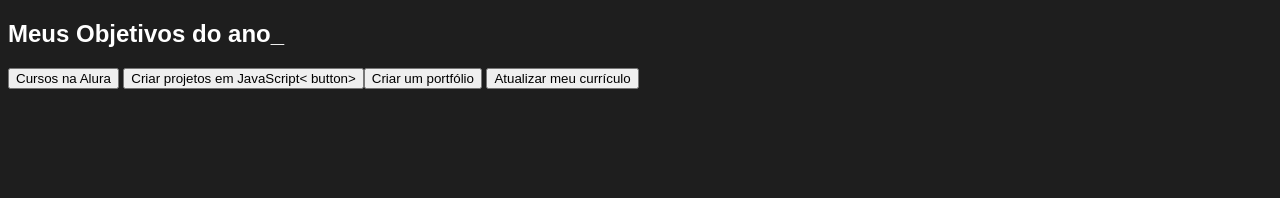
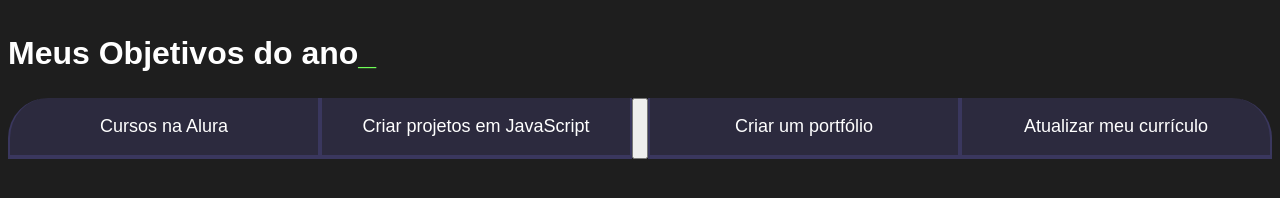
Before and after one commit to Kauany12389/JavaScript, a plain HTML site: page index.html in a window 1280 px wide. Drawn offline with Linux system fonts and the light colour scheme; a web font is replaced by a local one.

Commit message:
Add files via upload

```diff
--- a/Style.css
+++ b/Style.css
@@ -7,7 +7,46 @@
     --botao-inativo: rgba(58, 55, 94, 0.5);
      --texto-fundo: rgba(58, 55, 94, 0.3);
     }
-    body {
-        background-color: var(--cor-de-fundo);
-        color: var(--branco); font-family: 'Chakra Petch', sans-serif;
+body {
+    background-color: var(--cor-de-fundo);
+    color: var(--branco); font-family: 'Chakra Petch', sans-serif;
+    }
+.conteudo-principal { display: flex;
+     flex-direction: column;
+     justify-content: center;
+     align-items: center;
+     max-width: 1200px;
+     width: 100%;
+     margin: 0 auto;
+     }
+ .titulo-principal { text-align: left;
+    width: 100%;
+    font-size: 32px;
+     }
+ .titulo-principal span {
+    color: var(--verde); }
+
+.botao { font-family: «Crakra Petch», sans-serif;
+    background-color: var(--botao-inativo);
+    color: var(--branco); display: flex;
+    justify-content: center;
+    padding: 1em;
+    font-size: 18px;
+     align-items: center;
+     width: 100%;
+     border-bottom: 4px solid var(--botao-ativo);
+    border-left: 2px solid var(--botao-ativo);
+    border-right: 2px solid var(--botao-ativo);
+    border-top: none;
         }
+.botoes { display: block;
+     }
+    @media screen and (min-width: 768px) { .botoes { display: flex;
+        }
+        }
+
+.botao:first-child { border-radius: 40px 0 0 0;
+        }
+
+.botao:last-child { border-radius: 0 40px 0 0;
+         }
--- a/index.html
+++ b/index.html
@@ -9,11 +9,10 @@ scale=1.0">
 </head>
 <body>
     <section class="conteudo-principal"></section>
-<h2 class="titulo-principal">Meus Objetivos do ano_</h2>
+<h2 class="titulo-principal">Meus Objetivos do ano<span>_<span></h2>
 <div class="botoes">
     <button class="botao">Cursos na Alura</button>
-    <button class="botao">Criar projetos em JavaScript<
-    button>
+    <button class="botao">Criar projetos em JavaScript<button>
     <button class="botao">Criar um portfólio</button>
     <button class="botao">Atualizar meu currículo</button>
     </div>
```
